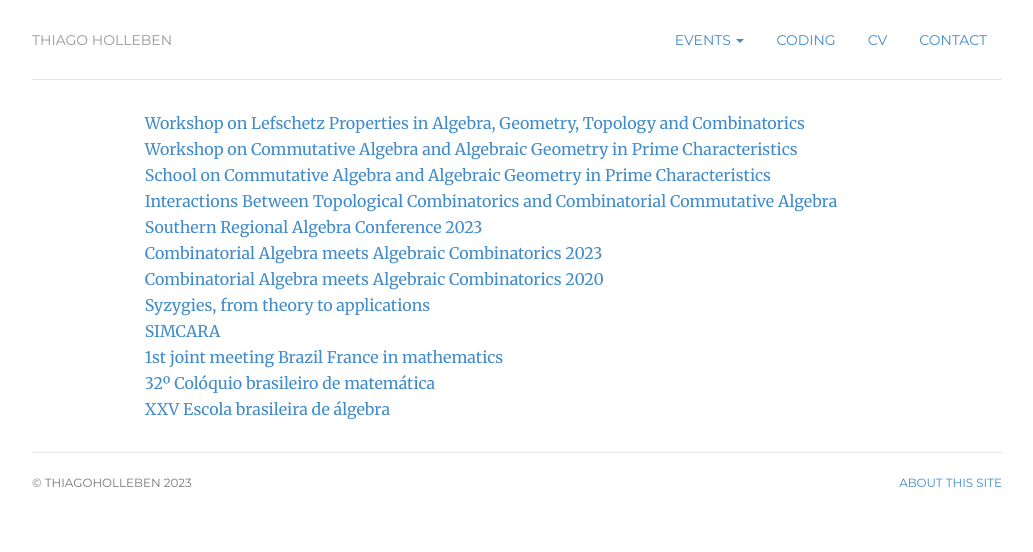
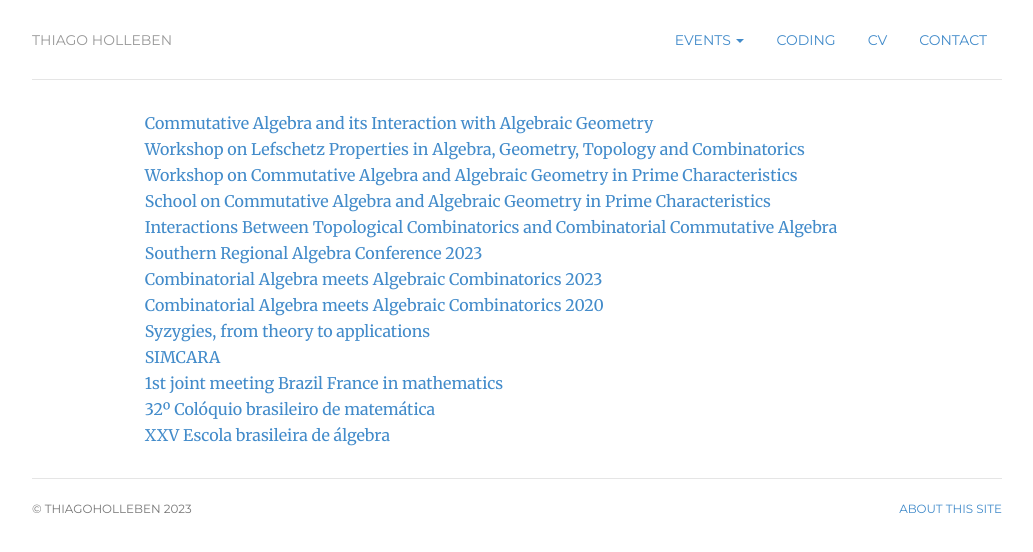
Before and after one commit to hollebenthiago/hollebenthiago.github.io, a Jekyll site: the page built from attended/index.html, in a window 1280 px wide. Shown: the top 552 px of the page, without its empty margins (123-1156 px from the left). Built offline with Jekyll 4.4.1, drawn with Linux system fonts in a browser that asks for light colours.

Commit message:
adding notre dame school

```diff
--- a/attended/index.html
+++ b/attended/index.html
@@ -6,6 +6,9 @@ description: Thiago Holleben is a PhD student at Dalhousie University.
 ---
 <div class="contact">
     <ul style="list-style-type: none;">
+        <li>
+            <a href="https://sites.nd.edu/msri-cmnd-2023workshop/">Commutative Algebra and its Interaction with Algebraic Geometry</a>
+        </li>
         <li>
             <a href="http://www.fields.utoronto.ca/activities/22-23/lefschetz">Workshop on Lefschetz Properties in Algebra, Geometry, Topology and Combinatorics</a>
         </li>
```
Also changed, not shown: 5 other files.
